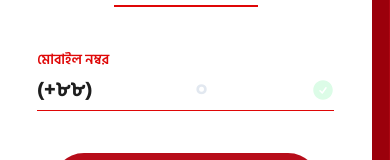
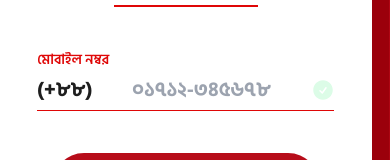
Before and after one commit to Rjk-Jami/Blood-Lagbe, a React (Vite) app: page /login in a window 390 px wide. Shown: the part 337-497 px from the top of the page. Built offline with nearby package versions, Linux system fonts and the light colour scheme.

Commit message:
login validation for phone number

```diff
--- a/src/pages/Login/Login/Login3.jsx
+++ b/src/pages/Login/Login/Login3.jsx
@@ -127,7 +127,7 @@ const Login3 = () => {
                             <div className="text-[#1E1E1E] banglaBold text-xl"><p>&#40;+৮৮&#41;</p></div>
 
                             <div id="otp" className="flex banglaBold flex-row justify-center text-center text-b  ">
-                                <input placeholder='০' id='phone' ref={inputs} className=" placeholder:text-slate-200 text-xl focus:outline-none h-10 w-full  text-center form-control rounded" type="text" maxLength="11" onKeyDown={handleKey} />
+                                <input placeholder='০১৭১২-৩৪৫৬৭৮' id='phone' autoComplete="off" onPaste={(e) => e.preventDefault()} onDrop={(e) => e.preventDefault()} ref={inputs} className="  text-xl focus:outline-none h-10 w-full  text-center form-control rounded" type="text" maxLength="11" onKeyDown={handleKey} />
 
                             </div>
 
```
